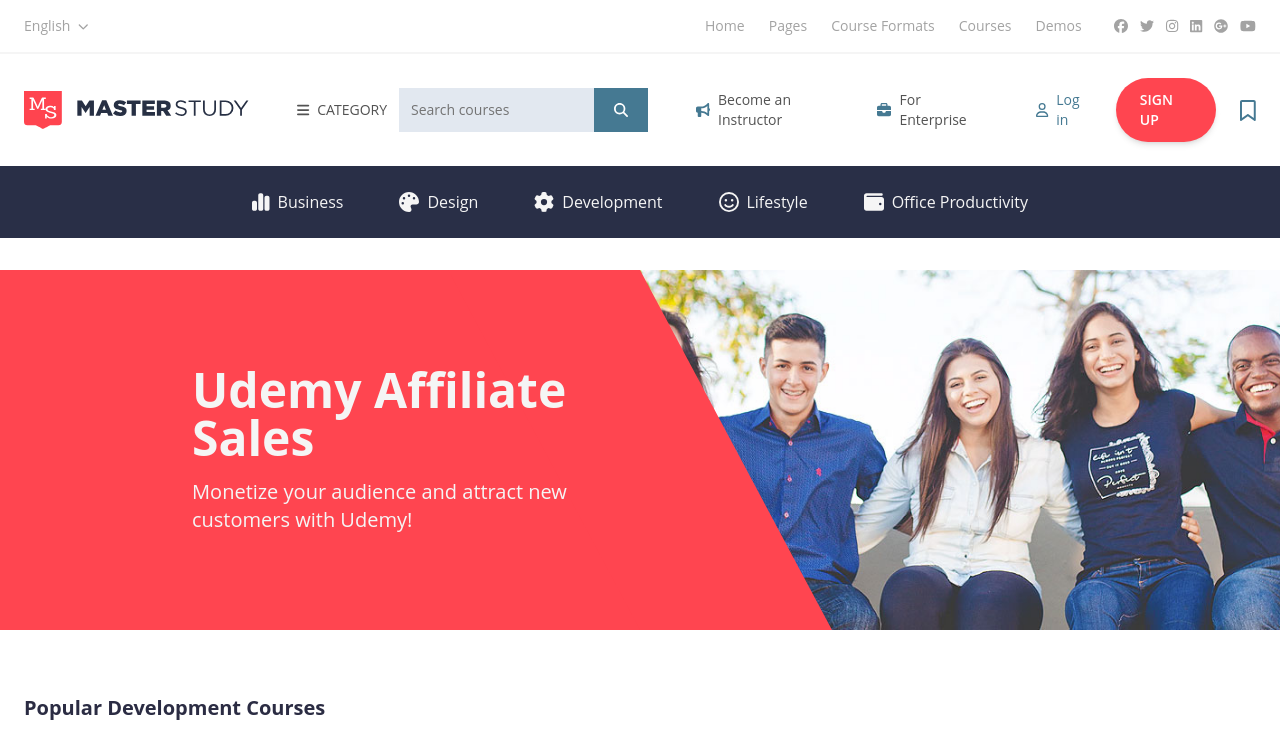
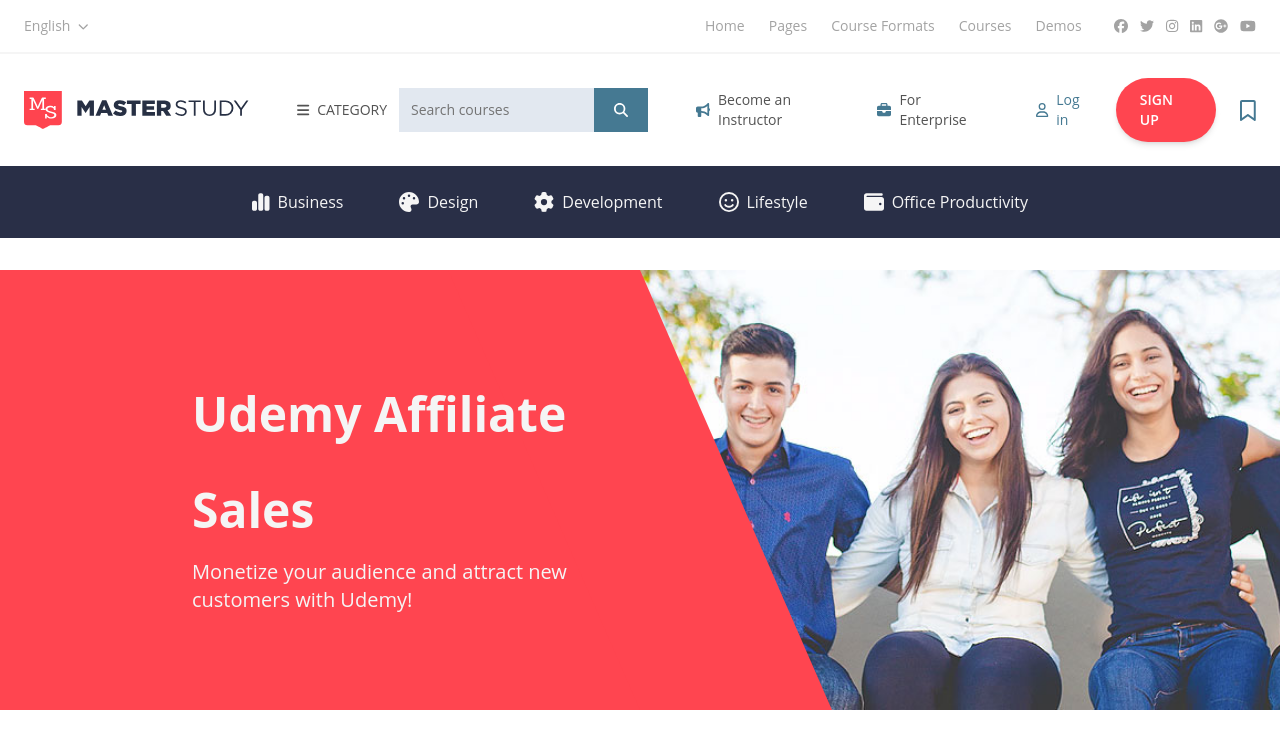
Before and after one commit to giorgioverzicco/proj-html-vuejs, a Vue app: page / in a window 1280 px wide. Shown: the top 745 px of the page. Built offline with nearby package versions, Linux system fonts and the light colour scheme.

Commit message:
changed app hero leading title

```diff
--- a/src/components/molecules/AppHero.vue
+++ b/src/components/molecules/AppHero.vue
@@ -1,7 +1,7 @@
 <template>
   <div class="relative mt-8 flex bg-cube-coral-red text-neutral-100">
-    <div class="z-10 w-1/2 space-y-4 py-24 pl-48">
-      <h1 class="text-5xl font-bold">Udemy Affiliate Sales</h1>
+    <div class="z-10 w-1/2 py-24 pl-48">
+      <h1 class="text-5xl font-bold leading-loose">Udemy Affiliate Sales</h1>
       <p class="text-xl">
         Monetize your audience and attract new customers with Udemy!
       </p>
```
